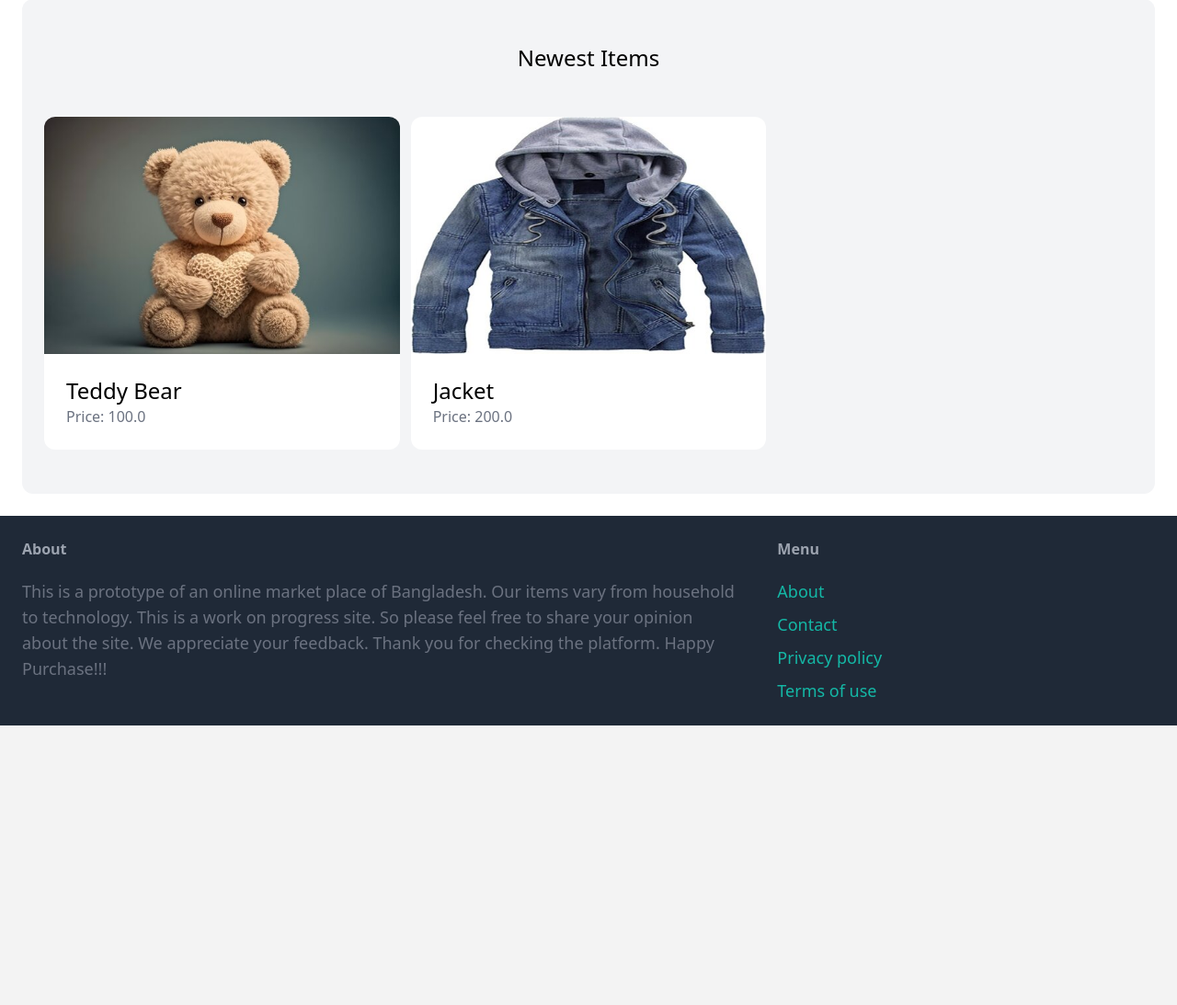
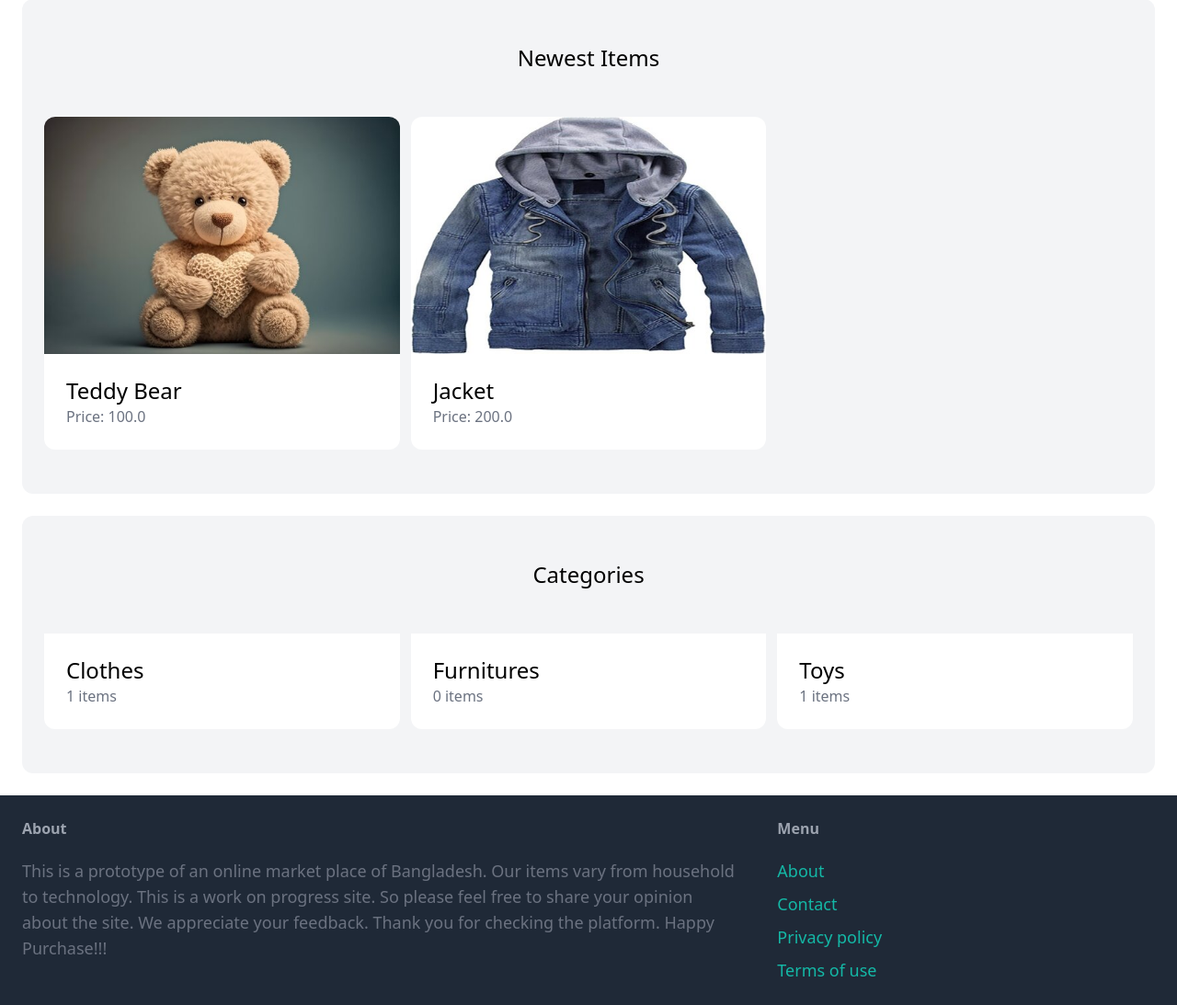
Before and after one commit to Mubassir1820/ompBD, a Django app: page / in a window 1280 px wide. Shown: the part 126-1219 px from the top of the page at 92% size. Before the commit the page ends 915 px from the top, so only its background shows below. Run offline with Django 4.2, Linux system fonts and the light colour scheme; data comes from the database, SQL or seed files in the repository; both versions use the stored data as it was after the commit; some libraries are stand-ins or nearby versions.

Commit message:
Add category section in home page

```diff
--- a/ompbd/core/templates/core/index.html
+++ b/ompbd/core/templates/core/index.html
@@ -23,4 +23,21 @@
             {% endfor %}
         </div>
     </div>
+    <div class="mt-6 px-6 py-12 bg-gray-100 rounded-xl">
+        <h2 class="mb-12 text-2xl text-center">Categories</h2>
+
+        <div class="grid grid-cols-3 gap-3">
+            {% for category in categories %}
+            <div>
+                <a href="#">
+
+                    <div class="p-6 bg-white rounded-b-xl">
+                        <h2 class="text-2xl">{{ category.name }}</h2>
+                        <p class="text-gray-500">{{ category.items.count }} items</p>
+                    </div>
+                </a>
+            </div>
+            {% endfor %}
+        </div>
+    </div>
 {% endblock %}
```
Also changed, not shown: ompbd/db.sqlite3, ompbd/media/item_images/Jacket_AlAIf7H.jpg (added), ompbd/media/item_images/rsz_jacket.jpg (added).
